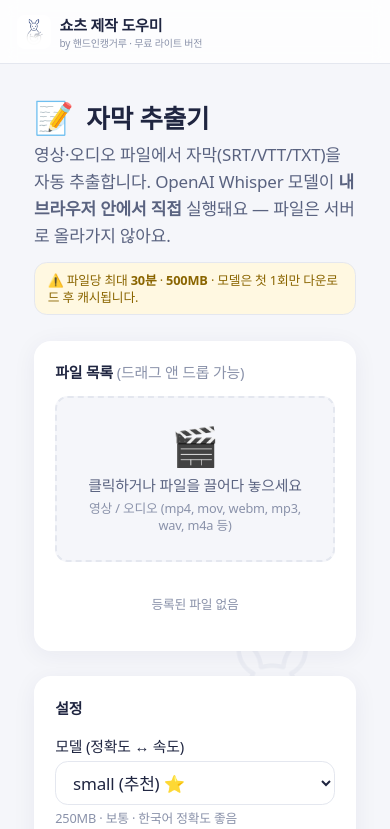
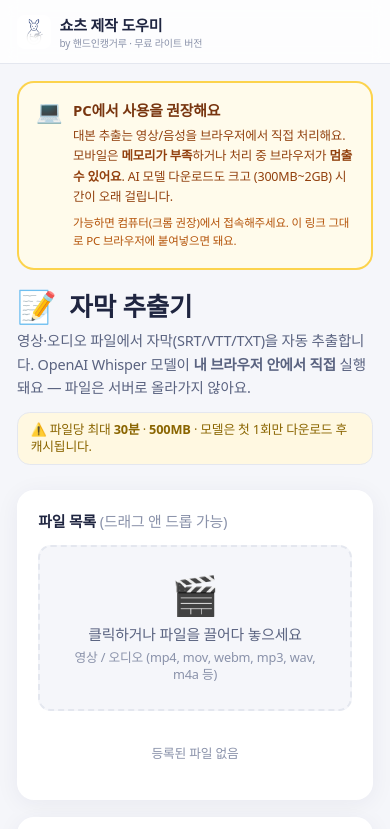
Before and after one commit to qkr9073-glitch/shorts-helper-lite, a React (Vite) app: page /subtitle in a window 390 px wide. Shown: the top 829 px of the page. Built offline with nearby package versions, Linux system fonts and the light colour scheme; a web font is replaced by a local one.

Commit message:
Improve mobile UX: mobile notices, PC badges, responsive padding

```diff
--- /dev/null
+++ b/src/components/MobileNotice.tsx
@@ -0,0 +1,25 @@
+type Props = {
+  tool: "무음 제거" | "대본 추출";
+};
+
+export default function MobileNotice({ tool }: Props) {
+  return (
+    <div className="sm:hidden mb-4 rounded-2xl border-2 border-amber-300 bg-amber-50 p-4">
+      <div className="flex items-start gap-2.5">
+        <span className="text-xl leading-none">💻</span>
+        <div className="flex-1 min-w-0">
+          <div className="text-sm font-bold text-amber-900 mb-1">
+            PC에서 사용을 권장해요
+          </div>
+          <p className="text-[12.5px] text-amber-800 leading-relaxed">
+            {tool}는 영상/음성을 브라우저에서 직접 처리해요. 모바일은 <b>메모리가 부족</b>하거나 처리 중 브라우저가 <b>멈출 수 있어요</b>.
+            {tool === "대본 추출" && <> AI 모델 다운로드도 크고 (300MB~2GB) 시간이 오래 걸립니다.</>}
+          </p>
+          <p className="text-[11.5px] text-amber-700 leading-relaxed mt-1.5">
+            가능하면 컴퓨터(크롬 권장)에서 접속해주세요. 이 링크 그대로 PC 브라우저에 붙여넣으면 돼요.
+          </p>
+        </div>
+      </div>
+    </div>
+  );
+}
--- a/src/pages/Game.tsx
+++ b/src/pages/Game.tsx
@@ -522,7 +522,7 @@ export default function Game() {
   }
 
   return (
-    <div className="p-6 md:p-8 max-w-7xl">
+    <div className="p-4 sm:p-6 md:p-8 max-w-7xl mx-auto">
       <div className="flex items-center gap-3 mb-1">
         <span className="text-3xl">🦘</span>
         <h1 className="text-2xl font-bold text-ink">캥거루 점프!</h1>
--- a/src/pages/Home.tsx
+++ b/src/pages/Home.tsx
@@ -6,6 +6,7 @@ type Tool = {
   title: string;
   desc: string;
   badge?: string;
+  pcOnly?: boolean;
   cta: string;
 };
 
@@ -15,6 +16,7 @@ const TOOLS: Tool[] = [
     emoji: "🔇",
     title: "무음 제거기",
     desc: "영상 속 조용한 구간을 자동으로 잘라내 편집 시간을 단축해드려요. dB 기준도 조절 가능.",
+    pcOnly: true,
     cta: "무음 제거 시작",
   },
   {
@@ -23,6 +25,7 @@ const TOOLS: Tool[] = [
     title: "영상 대본 추출",
     desc: "Whisper AI로 영상에서 대사를 텍스트/자막 파일(.txt/.srt/.vtt)로 뽑아드려요.",
     badge: "AI",
+    pcOnly: true,
     cta: "대본 추출 시작",
   },
   {
@@ -30,7 +33,7 @@ const TOOLS: Tool[] = [
     emoji: "🦘",
     title: "캥거루 점프",
     desc: "쉬어가는 시간용 미니 게임. 준휘쌤 이미지를 모으고 최고 기록에 도전하세요.",
-    badge: "놀이",
+    badge: "모바일 OK",
     cta: "게임 시작",
   },
 ];
@@ -38,7 +41,7 @@ const TOOLS: Tool[] = [
 export default function Home() {
   return (
     <div className="max-w-5xl mx-auto px-4 sm:px-6 py-10 sm:py-16">
-      <div className="text-center mb-10 sm:mb-12">
+      <div className="text-center mb-8 sm:mb-12">
         <div className="inline-block px-3 py-1 rounded-full bg-gold/10 text-gold-tip text-[11px] font-semibold mb-4 tracking-wide">
           💛 핸드인캥거루 무료 라이트 버전
         </div>
@@ -52,6 +55,21 @@ export default function Home() {
         </p>
       </div>
 
+      <div className="sm:hidden mb-6 rounded-2xl border-2 border-amber-300 bg-amber-50 p-4">
+        <div className="flex items-start gap-2.5">
+          <span className="text-xl leading-none">💻</span>
+          <div className="flex-1">
+            <div className="text-sm font-bold text-amber-900 mb-1">
+              지금 모바일로 접속 중이시네요
+            </div>
+            <p className="text-[12.5px] text-amber-800 leading-relaxed">
+              <b>무음 제거기 · 대본 추출기</b>는 영상을 브라우저에서 직접 처리해서 모바일은 무거워요.
+              편집용 도구는 <b>PC(크롬)로 접속</b>을 권장드려요. 게임은 모바일에서도 쌩쌩합니다 🦘
+            </p>
+          </div>
+        </div>
+      </div>
+
       <div className="grid grid-cols-1 sm:grid-cols-2 lg:grid-cols-3 gap-4 sm:gap-5">
         {TOOLS.map((t) => (
           <Link
@@ -61,11 +79,18 @@ export default function Home() {
           >
             <div className="flex items-start justify-between mb-3">
               <div className="text-4xl">{t.emoji}</div>
-              {t.badge && (
-                <span className="px-2.5 py-1 rounded-full bg-gold/10 text-gold-tip text-[10px] font-bold tracking-wide">
-                  {t.badge}
-                </span>
-              )}
+              <div className="flex flex-col items-end gap-1">
+                {t.badge && (
+                  <span className="px-2.5 py-1 rounded-full bg-gold/10 text-gold-tip text-[10px] font-bold tracking-wide">
+                    {t.badge}
+                  </span>
+                )}
+                {t.pcOnly && (
+                  <span className="px-2.5 py-1 rounded-full bg-amber-100 text-amber-800 text-[10px] font-bold tracking-wide border border-amber-300">
+                    💻 PC 권장
+                  </span>
+                )}
+              </div>
             </div>
             <h2 className="text-xl font-bold text-ink mb-2 group-hover:text-gold transition">
               {t.title}
--- a/src/pages/SilenceRemover.tsx
+++ b/src/pages/SilenceRemover.tsx
@@ -1,5 +1,6 @@
 import { useCallback, useRef, useState } from "react";
 import { removeSilence, type OutputFormat } from "../lib/silenceRemover";
+import MobileNotice from "../components/MobileNotice";
 
 type Item = {
   id: string;
@@ -129,18 +130,19 @@ export default function SilenceRemover() {
   }
 
   return (
-    <div className="p-8 max-w-5xl">
+    <div className="p-4 sm:p-8 max-w-5xl mx-auto">
+      <MobileNotice tool="무음 제거" />
       <div className="flex items-center gap-3 mb-1">
         <span className="text-3xl">🔇</span>
         <h1 className="text-2xl font-bold text-ink">무음 제거기</h1>
       </div>
-      <p className="text-ink-muted mb-3">오디오 파일(mp3 / wav)에서 무음 구간을 자동으로 잘라냅니다. 파일은 브라우저에서만 처리되며 서버로 올라가지 않아요.</p>
+      <p className="text-ink-muted mb-3 text-[14.5px] sm:text-base">오디오 파일(mp3 / wav)에서 무음 구간을 자동으로 잘라냅니다. 파일은 브라우저에서만 처리되며 서버로 올라가지 않아요.</p>
       <div className="mb-6 text-xs bg-bg-tip border border-borderc-base text-gold-tip rounded-xl px-3 py-2 inline-block">
         ⚠️ 쇼츠 대본 편집용 — 파일당 최대 <b>{MAX_DURATION_SEC/60}분</b> · <b>{MAX_SIZE_MB}MB</b>까지 업로드 가능합니다.
       </div>
       {warn && <div className="mb-4 text-xs text-red-600 bg-red-50 border border-red-200 rounded-xl px-3 py-2">{warn}</div>}
 
-      <div className="grid md:grid-cols-2 gap-6">
+      <div className="grid md:grid-cols-2 gap-4 sm:gap-6">
         <div className="bg-white rounded-2xl shadow-card p-5">
           <div className="text-sm font-semibold text-ink mb-3">파일 목록 <span className="text-ink-soft font-normal">(드래그 앤 드롭 가능)</span></div>
           <div
--- a/src/pages/Subtitle.tsx
+++ b/src/pages/Subtitle.tsx
@@ -1,5 +1,6 @@
 import { useCallback, useRef, useState } from "react";
 import JSZip from "jszip";
+import MobileNotice from "../components/MobileNotice";
 import {
   decodeAudio,
   loadWhisper,
@@ -226,12 +227,13 @@ export default function Subtitle() {
   }
 
   return (
-    <div className="p-8 max-w-5xl">
+    <div className="p-4 sm:p-8 max-w-5xl mx-auto">
+      <MobileNotice tool="대본 추출" />
       <div className="flex items-center gap-3 mb-1">
         <span className="text-3xl">📝</span>
         <h1 className="text-2xl font-bold text-ink">자막 추출기</h1>
       </div>
-      <p className="text-ink-muted mb-3">
+      <p className="text-ink-muted mb-3 text-[14.5px] sm:text-base">
         영상·오디오 파일에서 자막(SRT/VTT/TXT)을 자동 추출합니다. OpenAI Whisper 모델이 <b>내 브라우저 안에서 직접</b> 실행돼요 — 파일은 서버로 올라가지 않아요.
       </p>
       <div className="mb-6 text-xs bg-bg-tip border border-borderc-base text-gold-tip rounded-xl px-3 py-2 inline-block">
@@ -258,7 +260,7 @@ export default function Subtitle() {
         </div>
       )}
 
-      <div className="grid md:grid-cols-2 gap-6">
+      <div className="grid md:grid-cols-2 gap-4 sm:gap-6">
         <div className="bg-white rounded-2xl shadow-card p-5">
           <div className="text-sm font-semibold text-ink mb-3">파일 목록 <span className="text-ink-soft font-normal">(드래그 앤 드롭 가능)</span></div>
           <div
```
